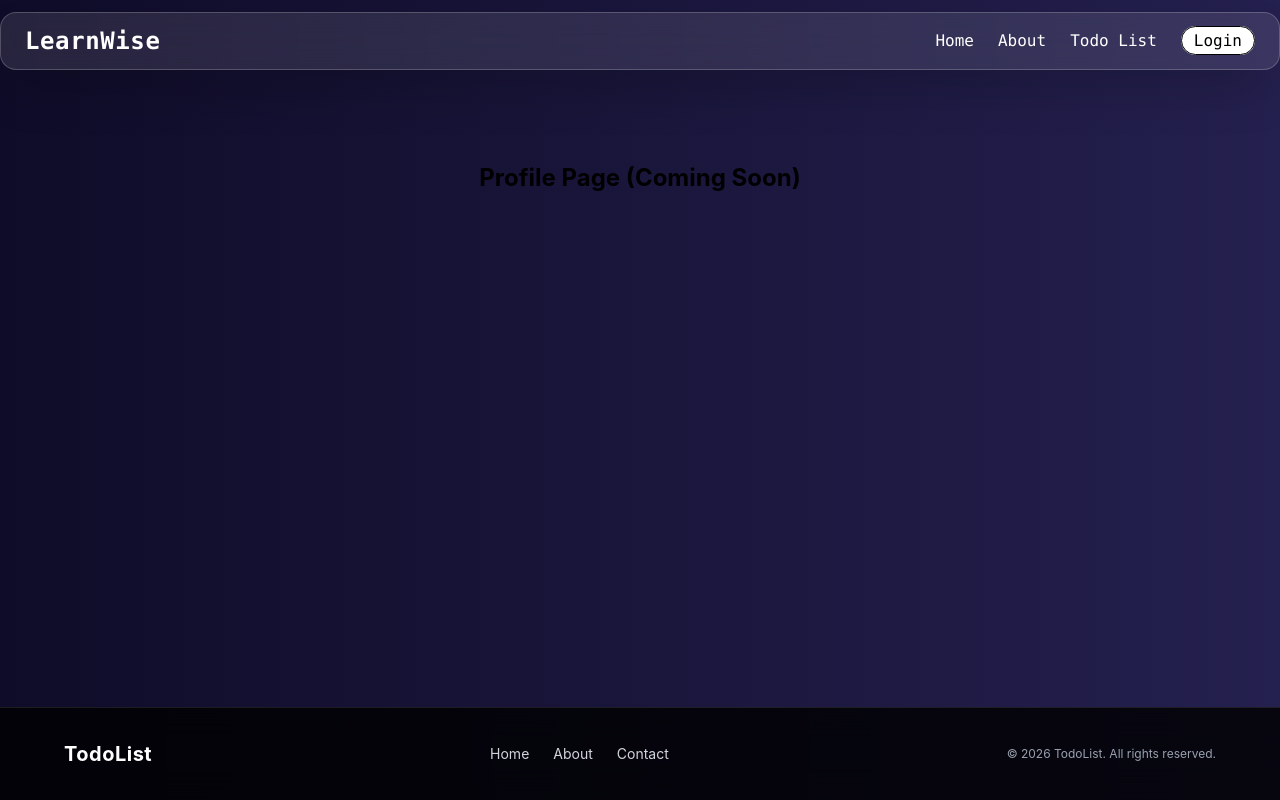
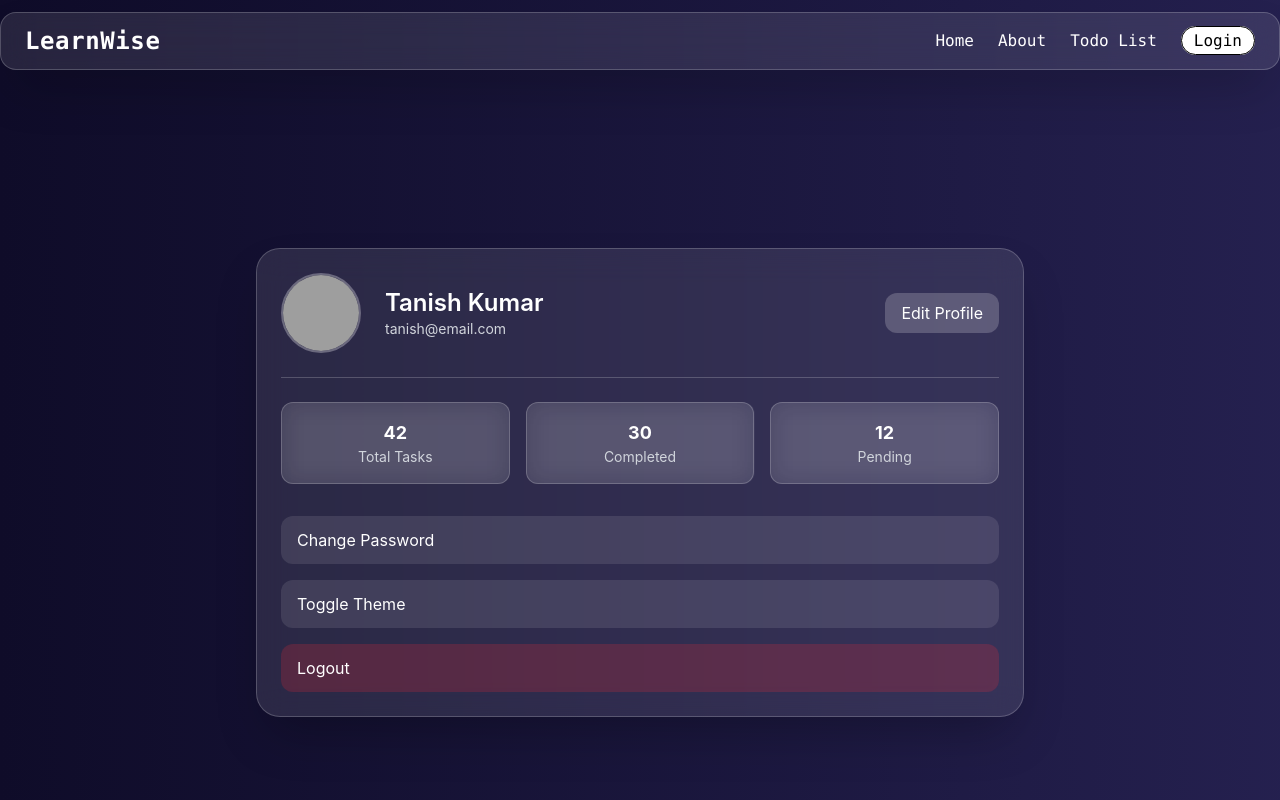
Before and after one commit to UnknonPerson/Todo_List_FullStack, a React (Vite) app in the folder frontend/: page /profile in a window 1280 px wide. Shown: the top 800 px of the page. Built offline with nearby package versions, Linux system fonts and the light colour scheme; grey boxes are pictures that could not be loaded.

Commit message:
Profile Page Ready

```diff
--- a/frontend/src/main.jsx
+++ b/frontend/src/main.jsx
@@ -14,7 +14,7 @@ import Tasks from './components/TodoList/Tasks.jsx'
 import TaskList from './components/TodoList/TaskList.jsx'
 import Catogories from './components/TodoList/Categories.jsx'
 import Setting from './components/TodoList/Setting.jsx'
-import Profile from './components/TodoList/Profile.jsx'
+import Profile from './page/Profile/Profile.jsx'
 import UserContextProvider from './Context/UserContextProvider.jsx'
 
 
--- /dev/null
+++ b/frontend/src/page/Profile/Profile.jsx
@@ -0,0 +1,69 @@
+import { User2Icon } from "lucide-react";
+import React from "react";
+
+const Profile = () => {
+
+
+
+  return (
+    <div className="min-h-screen flex items-center justify-center p-4">
+
+      {/* Glass Card */}
+      <div className="w-full max-w-3xl backdrop-blur-lg bg-white/10 border border-white/20 rounded-3xl shadow-2xl p-6 text-white">
+
+        {/* Profile Header */}
+        <div className="flex items-center gap-6 border-b border-white/20 pb-6">
+          <img
+            src={<User2Icon/>}
+            alt="avatar"
+            className="w-20 h-20 rounded-full border-2 border-white/30"
+          />
+
+          <div>
+            <h2 className="text-2xl font-semibold">Tanish Kumar</h2>
+            <p className="text-sm text-gray-300">tanish@email.com</p>
+          </div>
+
+          <button className="ml-auto px-4 py-2 rounded-xl bg-white/20 hover:bg-white/30 transition">
+            Edit Profile
+          </button>
+        </div>
+
+        {/* Stats */}
+        <div className="grid grid-cols-3 gap-4 mt-6">
+          {[
+            { label: "Total Tasks", value: 42 },
+            { label: "Completed", value: 30 },
+            { label: "Pending", value: 12 },
+          ].map((item, i) => (
+            <div
+              key={i}
+              className="bg-white/10 border border-white/20 rounded-xl p-4 text-center backdrop-blur-md"
+            >
+              <p className="text-lg font-bold">{item.value}</p>
+              <p className="text-sm text-gray-300">{item.label}</p>
+            </div>
+          ))}
+        </div>
+
+
+        <div className="mt-8 space-y-4">
+          <button className="w-full text-left px-4 py-3 rounded-xl bg-white/10 hover:bg-white/20 transition">
+             Change Password
+          </button>
+
+          <button className="w-full text-left px-4 py-3 rounded-xl bg-white/10 hover:bg-white/20 transition">
+            Toggle Theme
+          </button>
+
+          <button className="w-full text-left px-4 py-3 rounded-xl bg-red-500/20 hover:bg-red-500/30 transition">
+            Logout
+          </button>
+        </div>
+
+      </div>
+    </div>
+  );
+};
+
+export default Profile;
```
